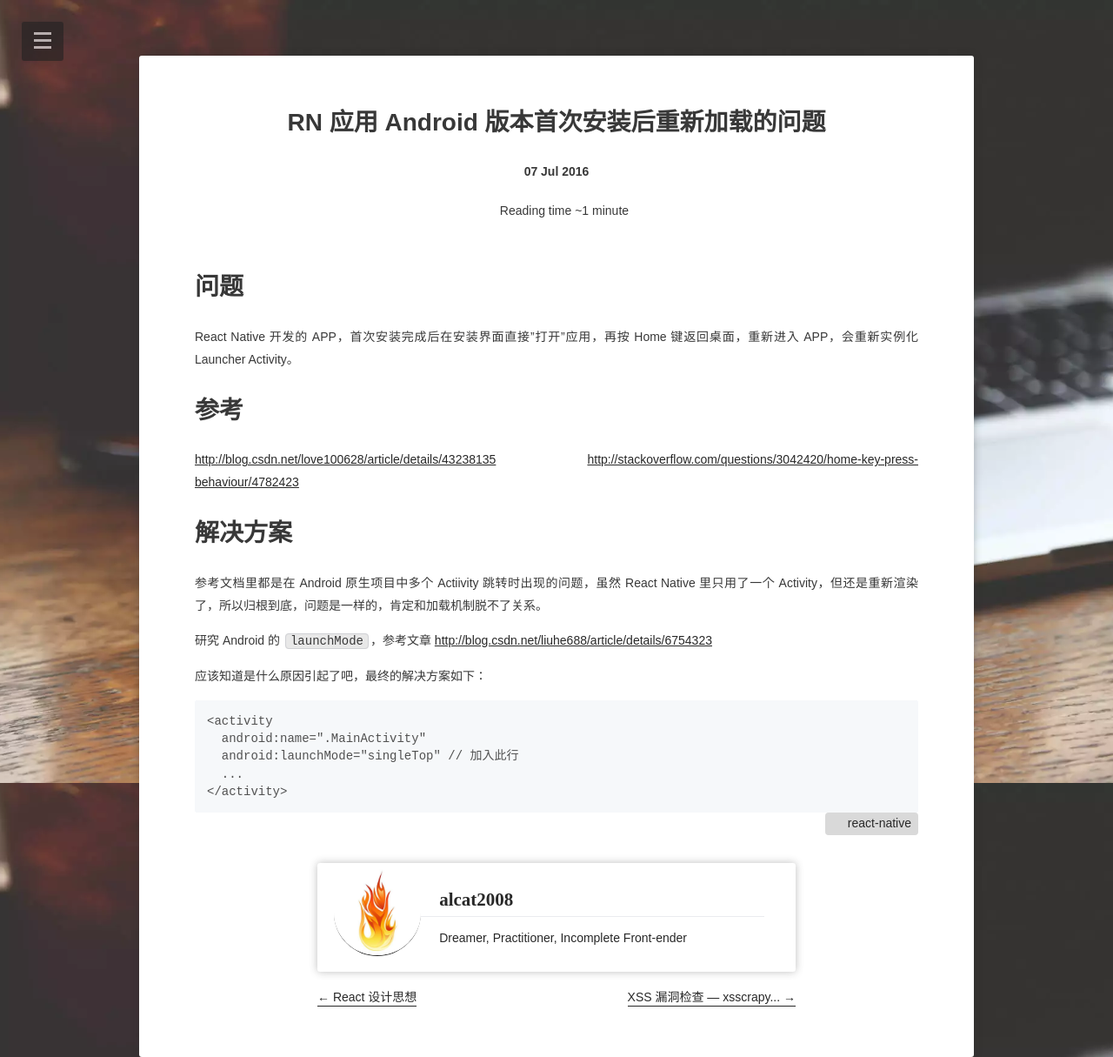
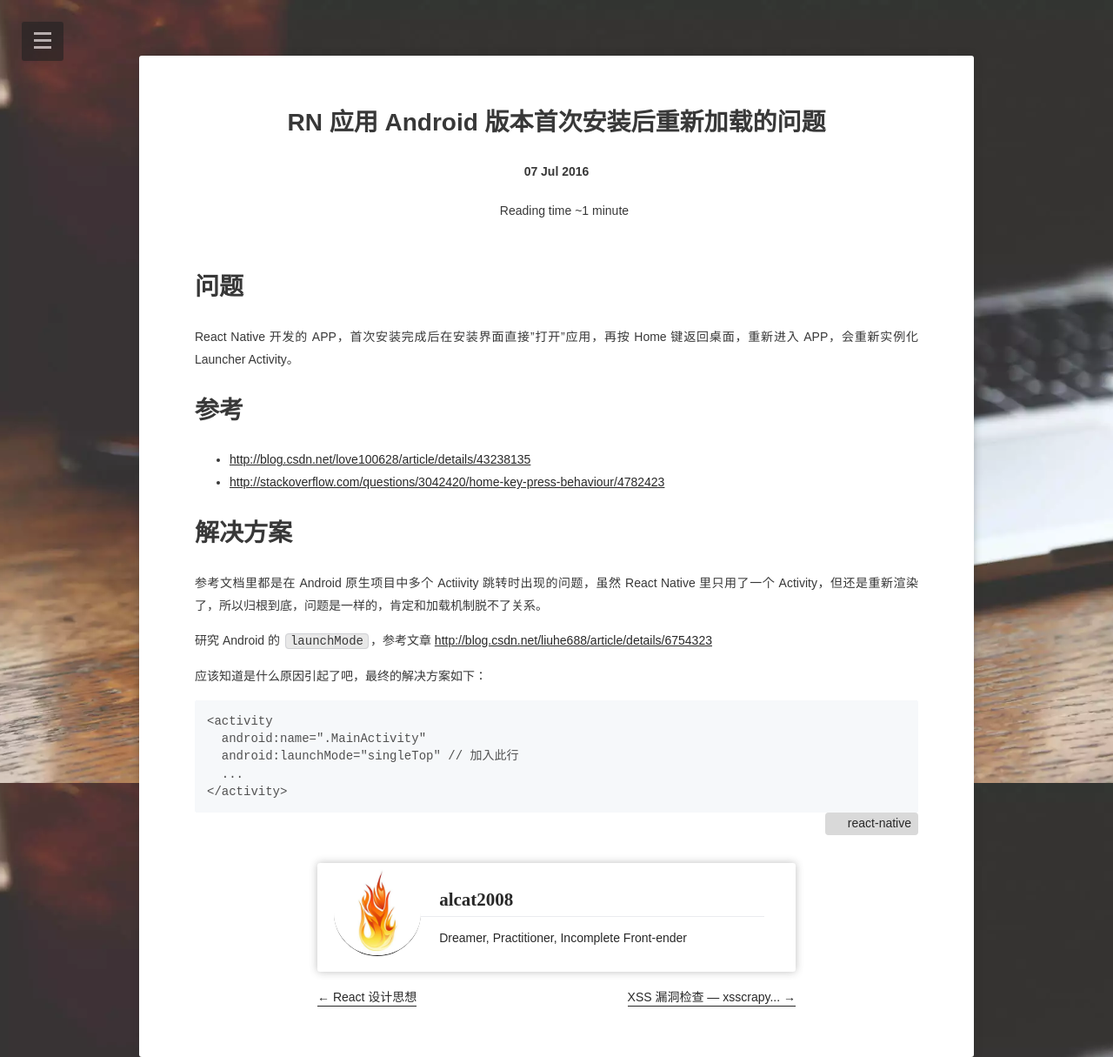
Before and after one commit to alcat2008/alcat2008.github.io, a Jekyll site: the page built from _posts/2016-07-07-rn-android-reopen.md, in a window 1280 px wide. Shown: the whole page at 87% size. Built offline with Jekyll 4.4.1, drawn with Linux system fonts in a browser that asks for light colours; some web fonts are replaced; comment, search, counter and statistics services are not loaded.

```diff
--- a/_posts/2016-07-07-rn-android-reopen.md
+++ b/_posts/2016-07-07-rn-android-reopen.md
@@ -12,7 +12,8 @@
 
 # 参考
 
-<http://blog.csdn.net/love100628/article/details/43238135> <http://stackoverflow.com/questions/3042420/home-key-press-behaviour/4782423>
+- <http://blog.csdn.net/love100628/article/details/43238135>
+- <http://stackoverflow.com/questions/3042420/home-key-press-behaviour/4782423>
 
 # 解决方案
 
```
Also changed, not shown: _posts/2016-05-05-curry.md (+1 -1 lines).
